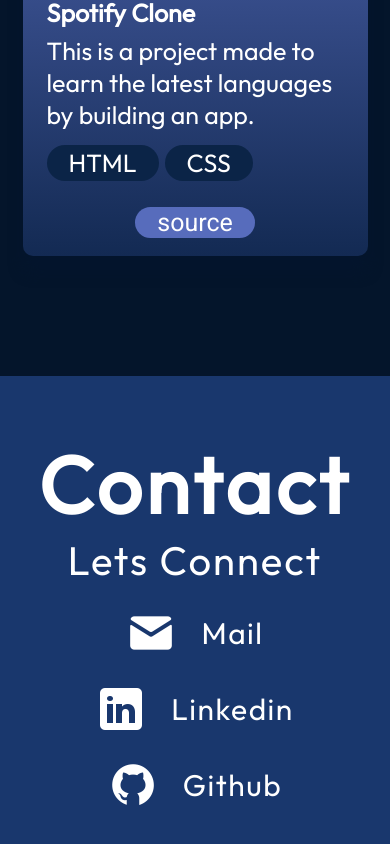
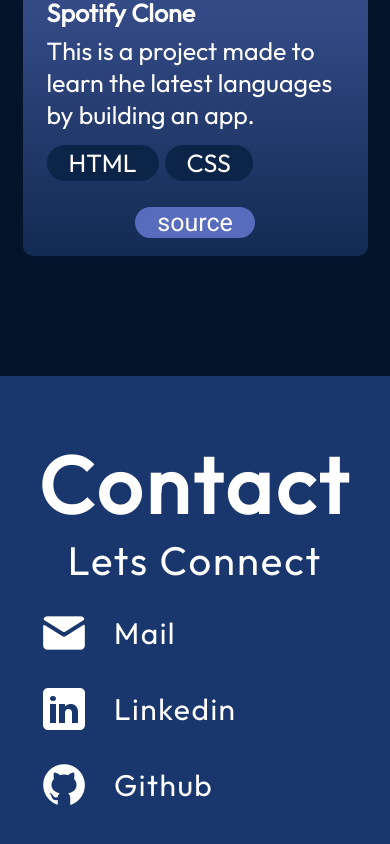
Before and after one commit to TahaHussain-00/My-Portfolio, a React (Vite) app: page / in a window 390 px wide. Shown: the part 3852-4696 px from the top of the page. Built offline with nearby package versions, Linux system fonts and the light colour scheme.

Commit message:
Third commit

```diff
--- a/src/components/Contact/Contact.module.css
+++ b/src/components/Contact/Contact.module.css
@@ -64,7 +64,7 @@
 
 
     .links{
-        align-items: center;
+        /* align-items: center; */
 
 
 
```
